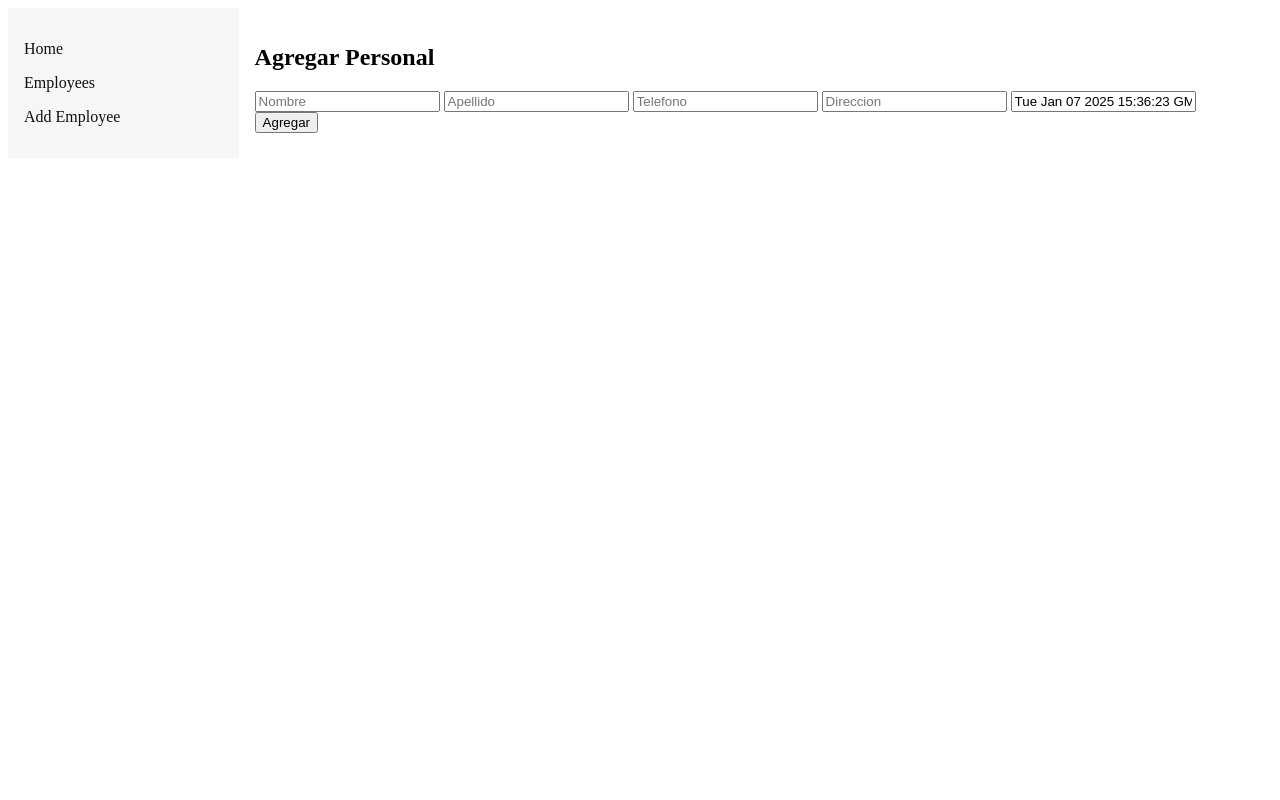
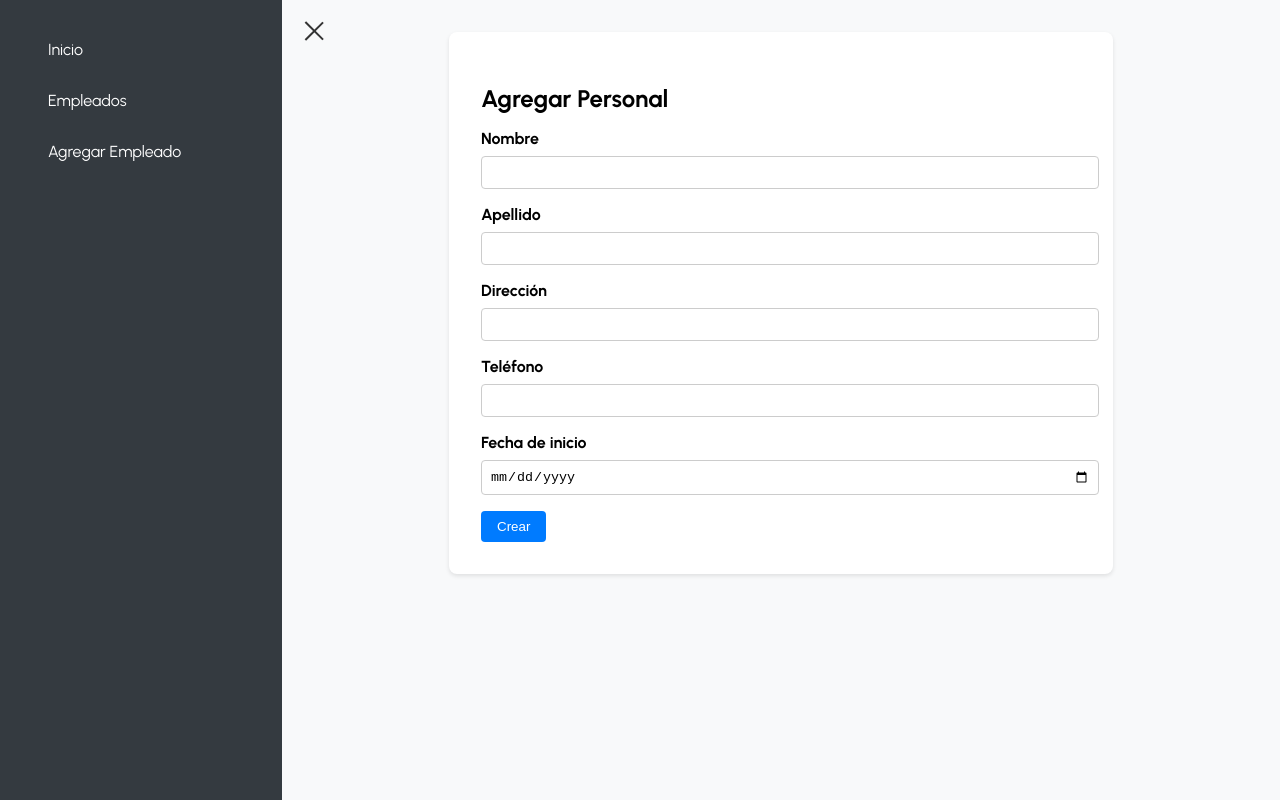
Before and after one commit to facundon/laburar, a SvelteKit app: page /employees/create in a window 1280 px wide. Built offline with nearby package versions, Linux system fonts and the light colour scheme.

Commit message:
feat: add side menu styles

```diff
--- a/src/routes/+layout.svelte
+++ b/src/routes/+layout.svelte
@@ -1,29 +1,81 @@
 <script lang="ts">
 	import { ROUTES } from '$routes'
+	import { onMount } from 'svelte'
+
+	let isSidebarOpen = true
+
+	function toggleSidebar() {
+		isSidebarOpen = !isSidebarOpen
+	}
+
+	onMount(() => {
+		const mediaQuery = window.matchMedia('(max-width: 768px)')
+		isSidebarOpen = !mediaQuery.matches
+		mediaQuery.addEventListener('change', e => {
+			isSidebarOpen = !e.matches
+		})
+	})
 </script>
 
 <main class="layout">
-	<nav class="side-menu">
+	<nav class="side-menu {isSidebarOpen ? 'open' : 'closed'}">
 		<ul>
-			<li><a href="/">Home</a></li>
-			<li><a href={ROUTES.employee.list}>Employees</a></li>
-			<li><a href={ROUTES.employee.create}>Add Employee</a></li>
+			<li><a href="/" aria-label="Inicio"><i class="icon-home"></i><span class="menu-text">Inicio</span></a></li>
+			<li><a href={ROUTES.employee.list} aria-label="Empleados"><i class="icon-users"></i><span class="menu-text">Empleados</span></a></li>
+			<li>
+				<a href={ROUTES.employee.create} aria-label="Agregar Empleado"
+					><i class="icon-add"></i><span class="menu-text">Agregar Empleado</span></a
+				>
+			</li>
 		</ul>
 	</nav>
 	<section class="content">
+		<button class="hamburger {isSidebarOpen ? 'open' : ''}" on:click={toggleSidebar} aria-label="Abrir menú">
+			<span class="bar"></span>
+			<span class="bar"></span>
+			<span class="bar"></span>
+		</button>
 		<slot></slot>
 	</section>
 </main>
 
 <style>
+	@font-face {
+		font-family: 'Urbanist';
+		src: url('/fonts/Urbanist-VariableFont_wght.ttf') format('truetype');
+		font-weight: 100 900;
+		font-style: normal;
+	}
+
+	@font-face {
+		font-family: 'Urbanist';
+		src: url('/fonts/Urbanist-Italic-VariableFont_wght.ttf') format('truetype');
+		font-weight: 100 900;
+		font-style: italic;
+	}
+
+	:global(body) {
+		font-family: 'Urbanist', sans-serif;
+		margin: 0;
+		padding: 0;
+	}
+
 	.layout {
 		display: flex;
+		height: 100vh;
 	}
 
 	.side-menu {
-		width: 200px;
-		background-color: #f6f6f6;
+		width: 250px;
+		background-color: #343a40;
 		padding: 1rem;
+		color: #fff;
+		transition: width 0.3s ease;
+		overflow: hidden;
+	}
+
+	.side-menu.closed {
+		width: 60px;
 	}
 
 	.side-menu ul {
@@ -37,11 +89,74 @@
 
 	.side-menu a {
 		text-decoration: none;
-		color: #0f0f0f;
+		color: #fff;
+		display: flex;
+		align-items: center;
+		padding: 0.5rem 1rem;
+		border-radius: 4px;
+		transition: background-color 0.3s;
+	}
+
+	.side-menu a:hover {
+		background-color: #495057;
+	}
+
+	.side-menu a.active {
+		background-color: #007bff;
+	}
+
+	.side-menu .icon-home,
+	.side-menu .icon-users,
+	.side-menu .icon-add {
+		font-size: 1.5rem;
+		margin-right: 1rem;
+	}
+
+	.side-menu.closed .menu-text {
+		display: none;
 	}
 
 	.content {
 		flex-grow: 1;
-		padding: 1rem;
+		padding: 2rem;
+		background-color: #f8f9fa;
+		position: relative;
+	}
+
+	.hamburger {
+		position: absolute;
+		top: 1rem;
+		left: 1rem;
+		background: none;
+		border: none;
+		cursor: pointer;
+		z-index: 1000;
+		display: flex;
+		flex-direction: column;
+		justify-content: center;
+		align-items: center;
+		width: 30px;
+		height: 30px;
+	}
+
+	.hamburger .bar {
+		display: block;
+		width: 25px;
+		height: 2px;
+		margin: 3px 0;
+		background-color: #333;
+		transition: all 0.4s ease-in-out;
+	}
+
+	.hamburger.open .bar:nth-child(1) {
+		transform: rotate(45deg) translate(6px, 5px);
+	}
+
+	.hamburger.open .bar:nth-child(2) {
+		opacity: 0;
+	}
+
+	.hamburger.open .bar:nth-child(3) {
+		transform: rotate(-45deg) translate(6px, -5px);
 	}
 </style>
--- a/src/routes/+page.svelte
+++ b/src/routes/+page.svelte
@@ -2,7 +2,7 @@
 </script>
 
 <main>
-	<h1>Welcome to Tauri + Svelte</h1>
+	<h1>Bienvenido a Tauri + Svelte</h1>
 </main>
 
 <style>
--- a/src/routes/employees/+page.svelte
+++ b/src/routes/employees/+page.svelte
@@ -6,8 +6,8 @@
 </script>
 
 <main class="container">
-	<h1>Employees</h1>
-	<a href={ROUTES.employee.create}>Agregar Personal</a>
+	<h1>Empleados</h1>
+	<a href={ROUTES.employee.create} class="button">Agregar Personal</a>
 	<ul>
 		{#each employees as employee}
 			<li>
@@ -18,5 +18,48 @@
 </main>
 
 <style>
-	/* ...existing code... */
+	.container {
+		max-width: 800px;
+		margin: 0 auto;
+		padding: 2rem;
+		background-color: #fff;
+		border-radius: 8px;
+		box-shadow: 0 2px 4px rgba(0, 0, 0, 0.1);
+	}
+
+	h1 {
+		margin-bottom: 1rem;
+	}
+
+	.button {
+		display: inline-block;
+		padding: 0.5rem 1rem;
+		background-color: #007bff;
+		color: #fff;
+		text-decoration: none;
+		border-radius: 4px;
+		margin-bottom: 1rem;
+	}
+
+	.button:hover {
+		background-color: #0056b3;
+	}
+
+	ul {
+		list-style: none;
+		padding: 0;
+	}
+
+	li {
+		margin-bottom: 0.5rem;
+	}
+
+	a {
+		text-decoration: none;
+		color: #007bff;
+	}
+
+	a:hover {
+		text-decoration: underline;
+	}
 </style>
--- a/src/routes/employees/[id]/+page.svelte
+++ b/src/routes/employees/[id]/+page.svelte
@@ -19,16 +19,65 @@
 <main class="container">
 	{#if employee}
 		<h1>{employee.firstName} {employee.lastName}</h1>
-		<p>Telefono: {employee.phone}</p>
-		<p>Direccion: {employee.address}</p>
-		<p>Fecha de inicio: {employee.startDate}</p>
-		<button onclick={deleteEmployee}>Eliminar</button>
-		<a href={ROUTES.employee.edit(employee.id)}>Editar</a>
+		<p><strong>Teléfono:</strong> {employee.phone}</p>
+		<p><strong>Dirección:</strong> {employee.address}</p>
+		<p><strong>Fecha de inicio:</strong> {employee.startDate}</p>
+		<div class="actions">
+			<button onclick={deleteEmployee}>Eliminar</button>
+			<a href={ROUTES.employee.edit(employee.id)} class="button">Editar</a>
+		</div>
 	{:else}
 		<p>Cargando...</p>
 	{/if}
 </main>
 
 <style>
-	/* ...existing code... */
+	.container {
+		max-width: 600px;
+		margin: 0 auto;
+		padding: 2rem;
+		background-color: #fff;
+		border-radius: 8px;
+		box-shadow: 0 2px 4px rgba(0, 0, 0, 0.1);
+	}
+
+	h1 {
+		margin-bottom: 1rem;
+	}
+
+	p {
+		margin-bottom: 0.5rem;
+	}
+
+	.actions {
+		margin-top: 1rem;
+		display: flex;
+		gap: 1rem;
+	}
+
+	.button {
+		display: inline-block;
+		padding: 0.5rem 1rem;
+		background-color: #007bff;
+		color: #fff;
+		text-decoration: none;
+		border-radius: 4px;
+	}
+
+	.button:hover {
+		background-color: #0056b3;
+	}
+
+	button {
+		padding: 0.5rem 1rem;
+		background-color: #dc3545;
+		color: #fff;
+		border: none;
+		border-radius: 4px;
+		cursor: pointer;
+	}
+
+	button:hover {
+		background-color: #c82333;
+	}
 </style>
--- a/src/routes/employees/create/+page.svelte
+++ b/src/routes/employees/create/+page.svelte
@@ -1,28 +1,27 @@
 <script lang="ts">
-	import { Employee } from '$models/employee'
 	import { invoke } from '$invoke'
 	import { ROUTES } from '$routes'
+	import { Employee } from '$models/employee'
 
 	let firstName = ''
 	let lastName = ''
+	let address = ''
 	let phone = ''
-	let address = ''
-	let startDate = new Date()
+	let startDate = ''
 
-	async function addEmployee(event: Event) {
-		event.preventDefault()
-		let newEmployee = new Employee({
-			firstName,
-			lastName,
-			phone,
-			address,
-			startDate: new Date(),
-			createdAt: new Date(),
-			id: 0,
-		})
+	async function createEmployee() {
 		try {
-			newEmployee = await invoke('create_employee_command', newEmployee.toCreateDTO(), Employee.fromDTO)
-			window.location.href = ROUTES.employee.view(newEmployee.id)
+			const employee = new Employee({
+				id: 0,
+				firstName,
+				lastName,
+				address,
+				phone,
+				startDate: startDate ? new Date(startDate) : undefined,
+				createdAt: new Date(),
+			})
+			await invoke('create_employee_command', employee.toCreateDTO())
+			window.location.href = ROUTES.employee.list
 		} catch (error) {
 			console.error('Failed to create employee:', error)
 		}
@@ -31,16 +30,74 @@
 
 <main class="container">
 	<h1>Agregar Personal</h1>
-	<form on:submit={addEmployee}>
-		<input placeholder="Nombre" bind:value={firstName} />
-		<input placeholder="Apellido" bind:value={lastName} />
-		<input placeholder="Telefono" bind:value={phone} />
-		<input placeholder="Direccion" bind:value={address} />
-		<input placeholder="Fecha de inicio" bind:value={startDate} />
-		<button type="submit">Agregar</button>
+	<form on:submit|preventDefault={createEmployee}>
+		<div class="form-group">
+			<label for="firstName">Nombre</label>
+			<input id="firstName" bind:value={firstName} required />
+		</div>
+		<div class="form-group">
+			<label for="lastName">Apellido</label>
+			<input id="lastName" bind:value={lastName} required />
+		</div>
+		<div class="form-group">
+			<label for="address">Dirección</label>
+			<input id="address" bind:value={address} required />
+		</div>
+		<div class="form-group">
+			<label for="phone">Teléfono</label>
+			<input id="phone" bind:value={phone} />
+		</div>
+		<div class="form-group">
+			<label for="startDate">Fecha de inicio</label>
+			<input id="startDate" type="date" bind:value={startDate} />
+		</div>
+		<button type="submit" class="button">Crear</button>
 	</form>
 </main>
 
 <style>
-	/* ...existing code... */
+	.container {
+		max-width: 600px;
+		margin: 0 auto;
+		padding: 2rem;
+		background-color: #fff;
+		border-radius: 8px;
+		box-shadow: 0 2px 4px rgba(0, 0, 0, 0.1);
+	}
+
+	h1 {
+		margin-bottom: 1rem;
+	}
+
+	.form-group {
+		margin-bottom: 1rem;
+	}
+
+	label {
+		display: block;
+		margin-bottom: 0.5rem;
+		font-weight: bold;
+	}
+
+	input {
+		width: 100%;
+		padding: 0.5rem;
+		border: 1px solid #ccc;
+		border-radius: 4px;
+	}
+
+	.button {
+		display: inline-block;
+		padding: 0.5rem 1rem;
+		background-color: #007bff;
+		color: #fff;
+		text-decoration: none;
+		border: none;
+		border-radius: 4px;
+		cursor: pointer;
+	}
+
+	.button:hover {
+		background-color: #0056b3;
+	}
 </style>
```
Also changed, not shown: static/fonts/Urbanist-Italic-VariableFont_wght.ttf (added), static/fonts/Urbanist-VariableFont_wght.ttf (added).
